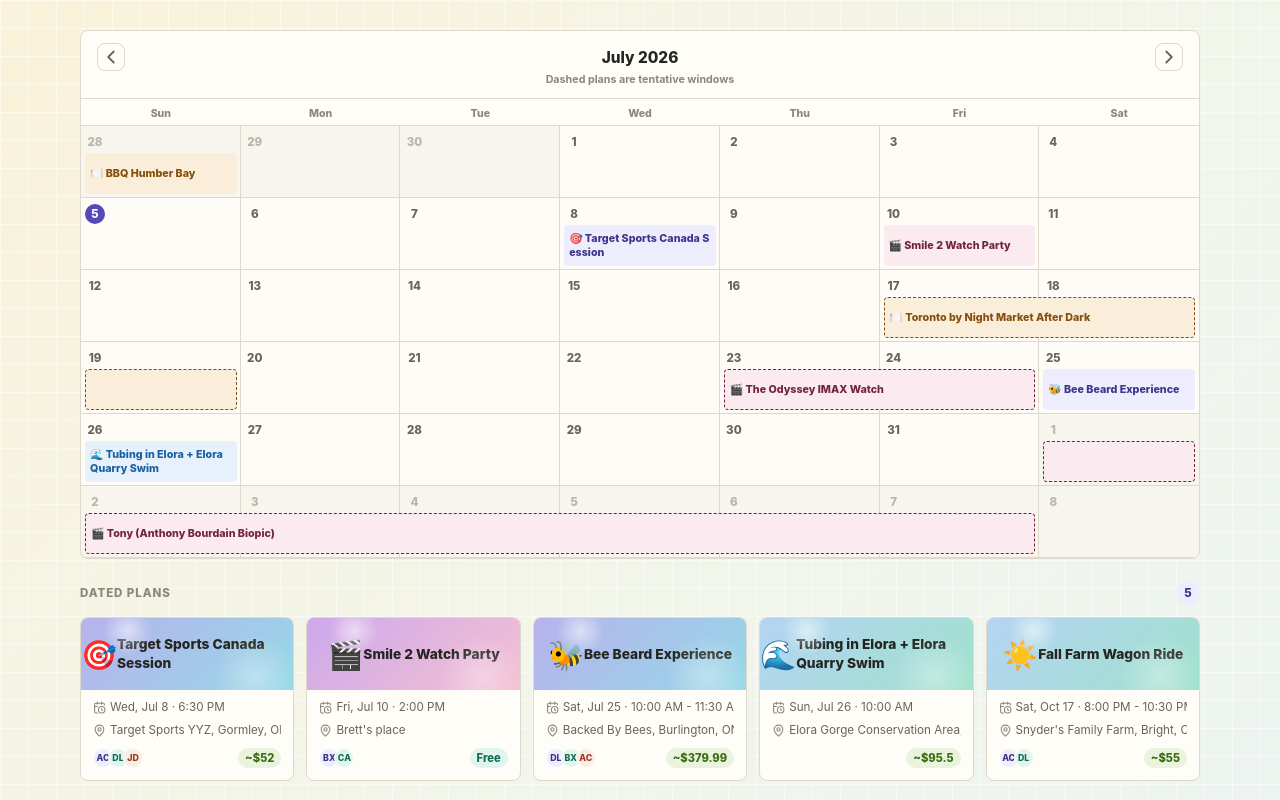
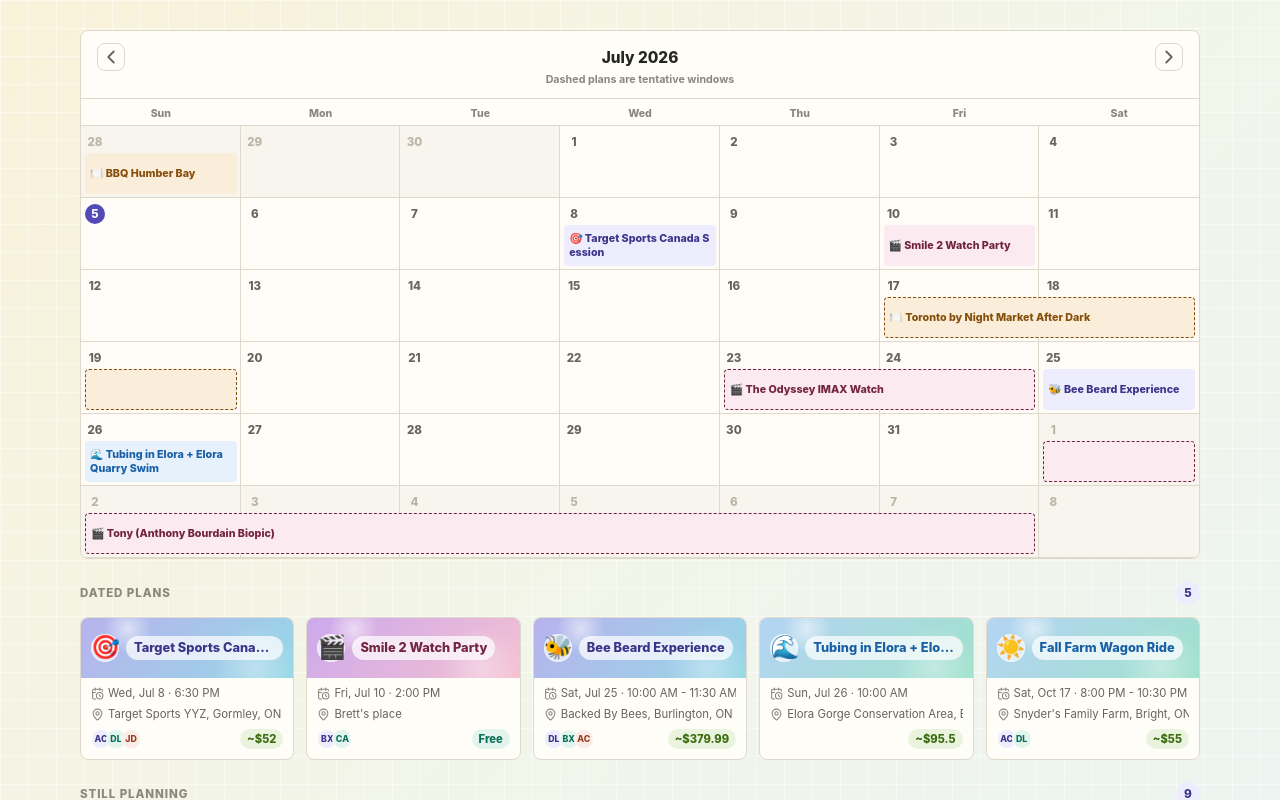
Before and after one commit to loncardom/calentar, a React (Vite) app: page / in a window 1280 px wide. Shown: the top 800 px of the page. Built offline with nearby package versions, Linux system fonts and the light colour scheme.

Commit message:
Compact dated plan cards

```diff
--- a/src/styles/mobile-calendar-overrides.css
+++ b/src/styles/mobile-calendar-overrides.css
@@ -8,7 +8,7 @@
   gap: 6px;
   min-width: 0;
   border: 0;
-  padding: 0;
+  padding: 0 10px;
   background: transparent;
   color: inherit;
   text-align: left;
@@ -34,6 +34,64 @@
   font-size: 0.72rem;
   font-weight: 850;
   line-height: 1;
+}
+
+.event-card-body {
+  gap: 6px;
+  padding: 8px 10px 10px;
+}
+
+.card-banner {
+  height: 60px;
+  justify-content: flex-start;
+  gap: 7px;
+  padding: 10px;
+  font-size: 1.45rem;
+}
+
+.card-banner img {
+  position: absolute;
+  inset: 0;
+}
+
+.card-banner > span,
+.card-banner h3 {
+  position: relative;
+  z-index: 1;
+}
+
+.card-banner > span {
+  width: 28px;
+  height: 28px;
+  display: grid;
+  place-items: center;
+  flex: 0 0 auto;
+  border-radius: 999px;
+  background: rgba(255, 255, 255, 0.66);
+  box-shadow: inset 0 0 0 1px rgba(255, 255, 255, 0.42);
+  line-height: 1;
+}
+
+.card-banner h3 {
+  max-width: calc(100% - 35px);
+  border-radius: 999px;
+  padding: 4px 8px;
+  background: rgba(255, 255, 255, 0.72);
+  color: var(--accent);
+  font-size: 0.8rem;
+  line-height: 1.2;
+  overflow: hidden;
+  text-overflow: ellipsis;
+  white-space: nowrap;
+}
+
+.card-date,
+.card-location {
+  font-size: 0.71rem;
+}
+
+.card-footer {
+  margin-top: 0;
 }
 
 .site-footer {
```
